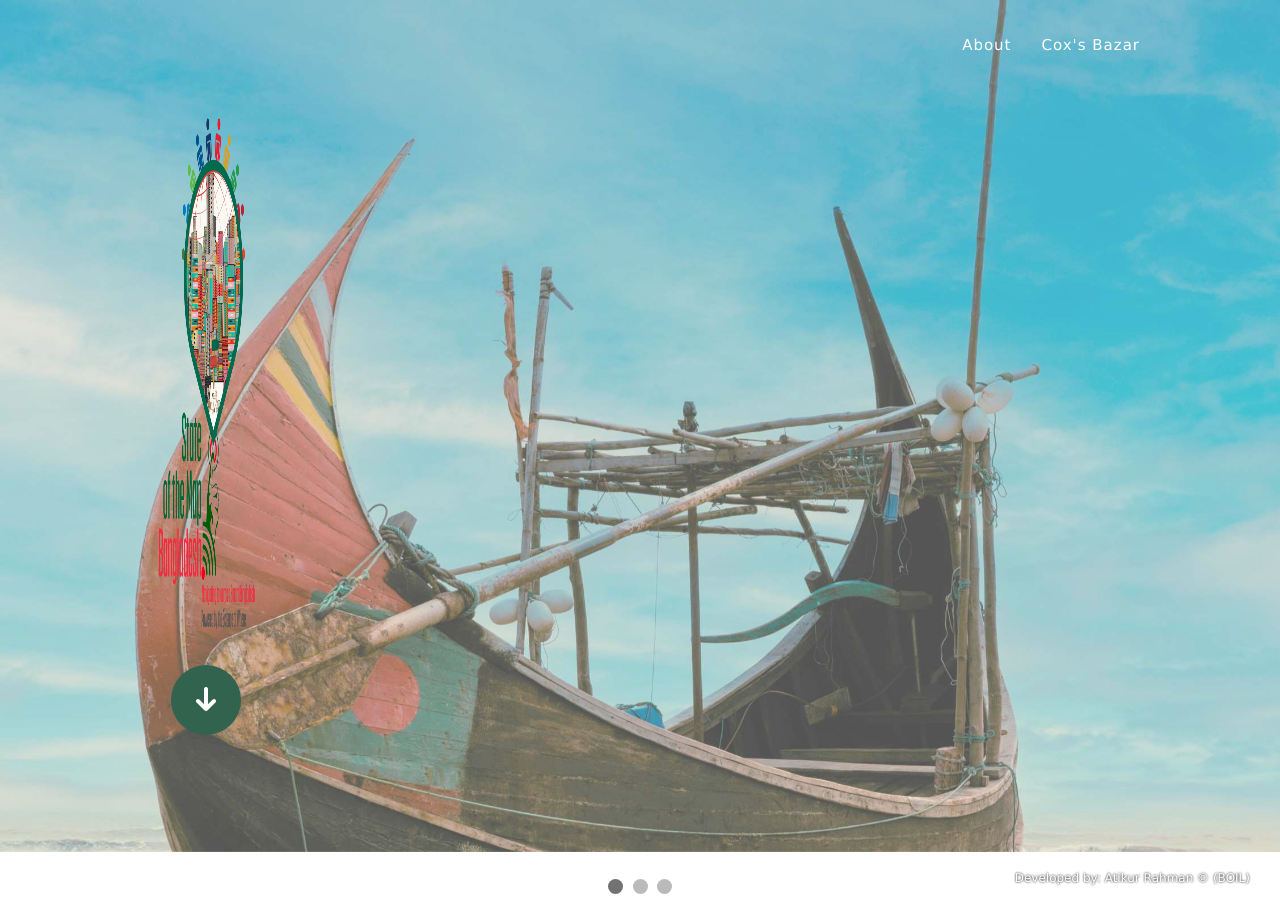
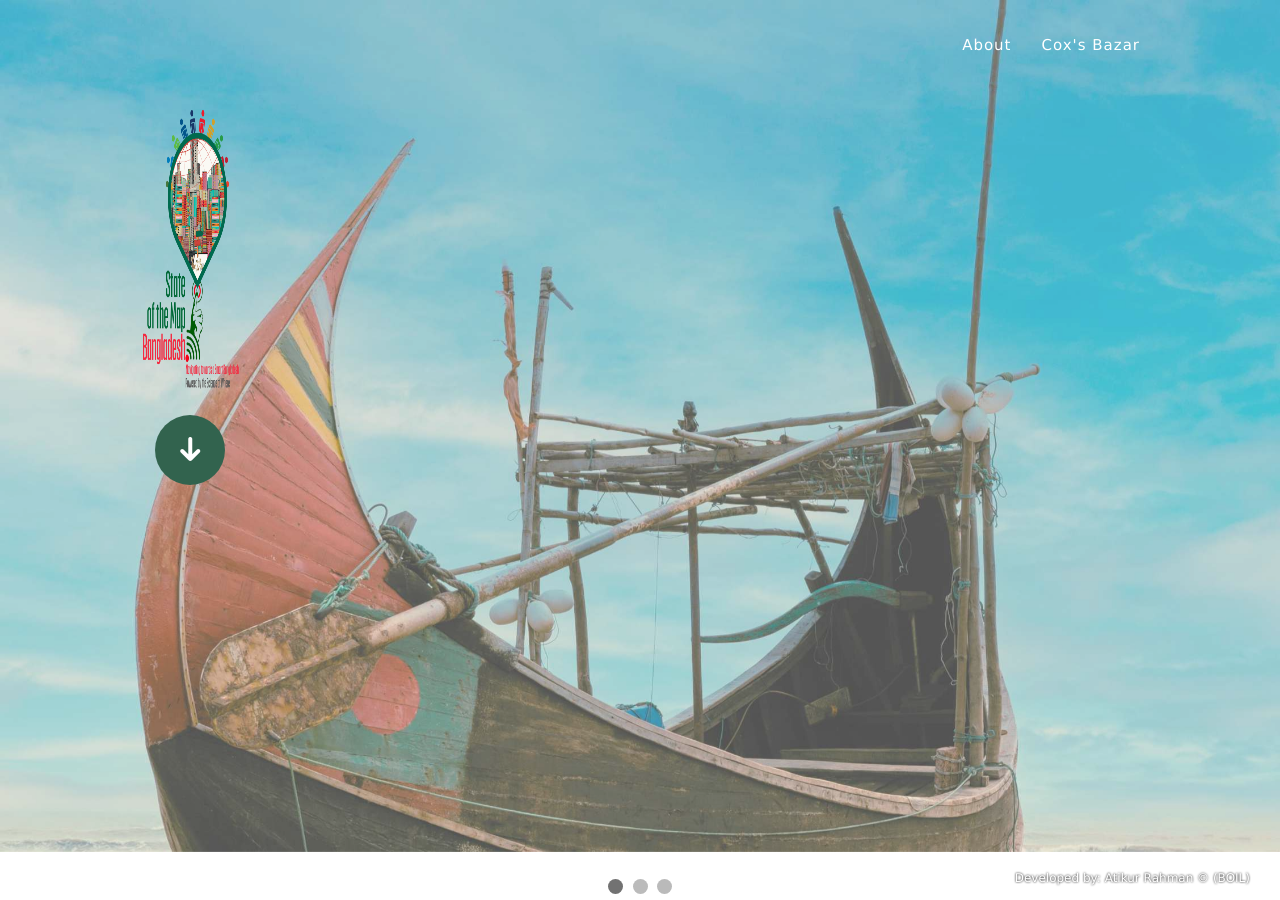
Before and after one commit to mapbd/sotmbd2024, a Jekyll site: the page built from index.html, in a window 1280 px wide and 900 px high. Built offline with Jekyll 4.4.1, drawn with Linux system fonts in a browser that asks for light colours.

Commit message:
Update header.html

```diff
--- a/_includes/header.html
+++ b/_includes/header.html
@@ -29,7 +29,7 @@
                   <div class="col12">
                       <div class="col4 margin4 margin4r">
                           <div class="aizu-logo" style="float: left;">
-                           <img src="img/logo/intro.png" style="height: 550px; width: auto;" />
+                           <img src="img/logo/intro.png" style="height: 300px; width: auto;" />
                           </div>
                       <a href="#about" class="btn btn-circle page-scroll">
                           <i class="icon big down animated"></i>
```
